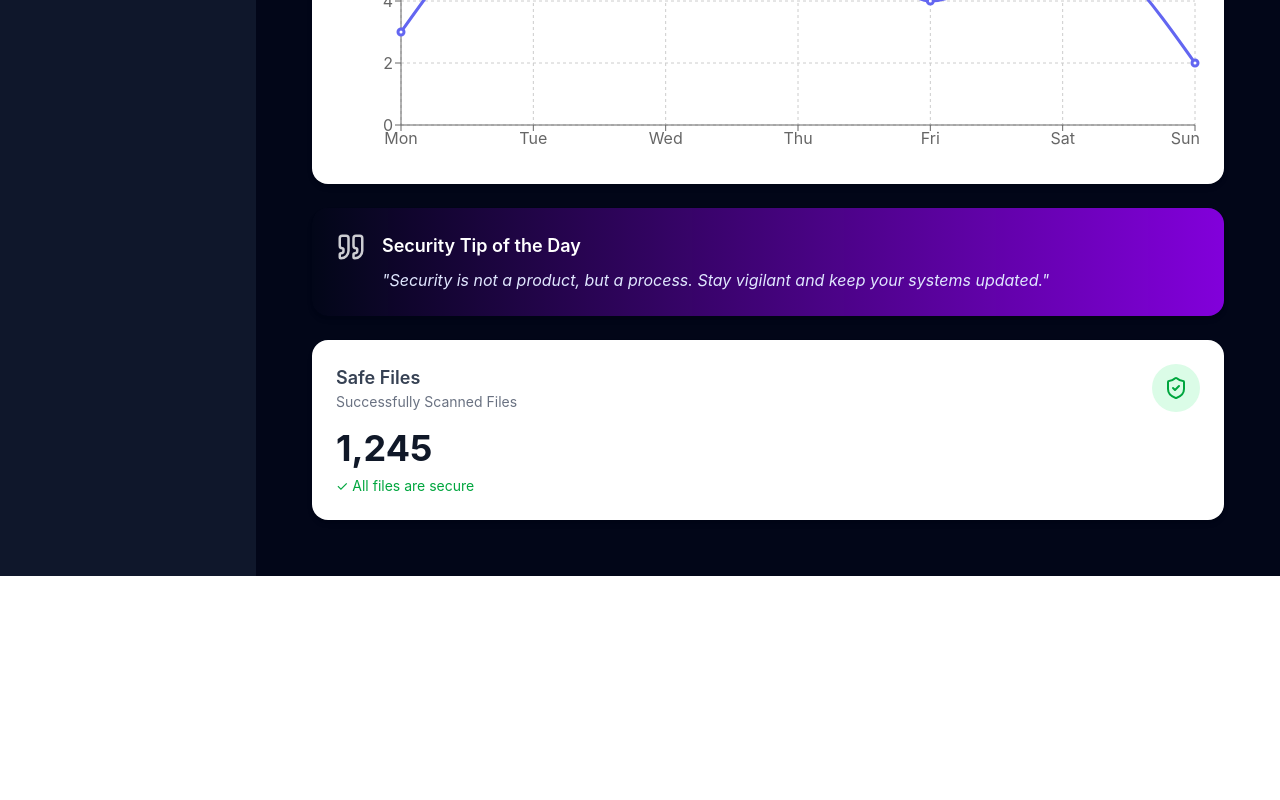
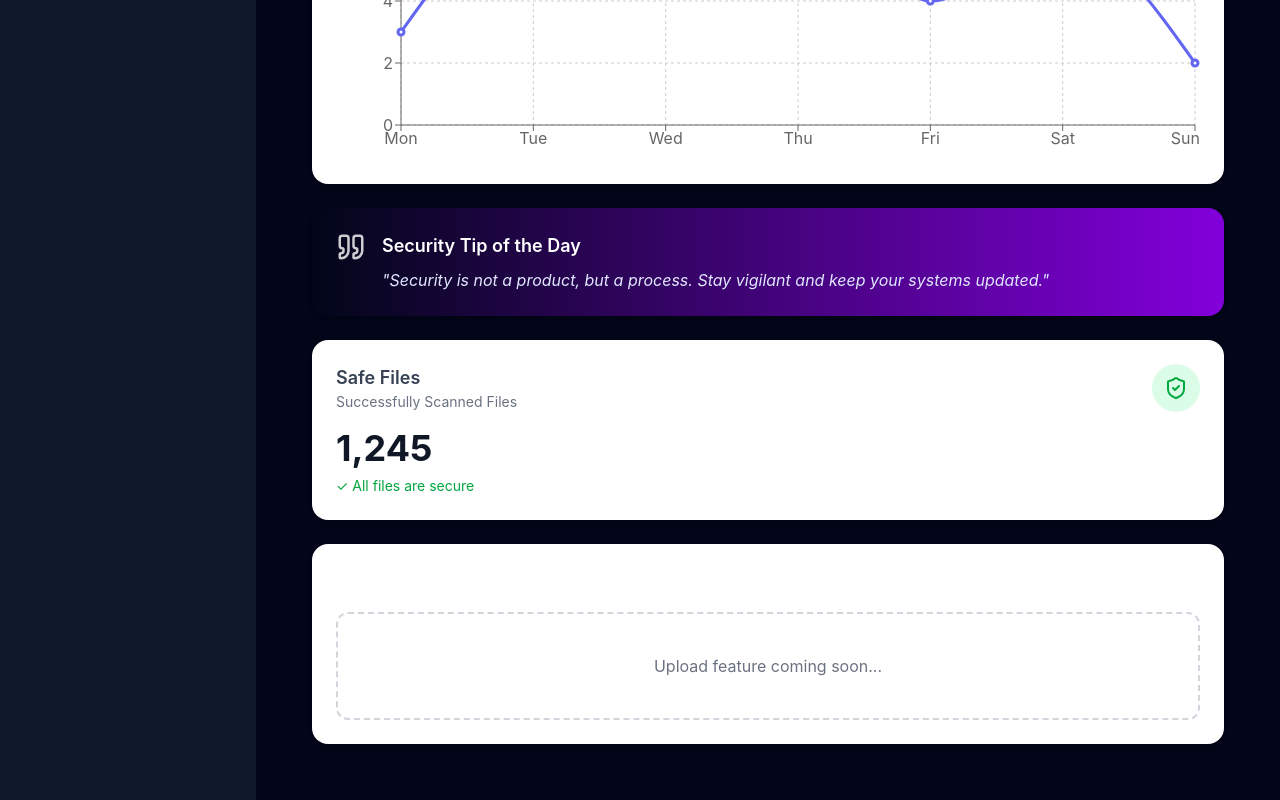
Before and after one commit to rajneeshkaur19/Sentinel_AI, a React (Vite) app in the folder frontend/: page / in a window 1280 px wide. Shown: the part 908-1708 px from the top of the page. Before the commit the page ends 1484 px from the top, so only its background shows below. Built offline with nearby package versions, Linux system fonts and the light colour scheme.

Commit message:
feat(upload): create UploadCard componet

```diff
--- /dev/null
+++ b/frontend/src/components/upload/UploadCard.jsx
@@ -0,0 +1,16 @@
+function UploadCard() {
+    return(
+        <div className = "bg-white dark:bg-slate-800 rounded-2xl shadow-md p-6">
+            <h2 className = "text-xl font-semibold text-gray-800 dark: text-white mb-4">
+                File Upload
+            </h2>
+            <div className = "border-2 border-dashed border-gray-300 rounded-xl p-10 text-center">
+                <p className = "text-gray-500">
+                    Upload feature coming soon...
+                </p>
+            </div>
+        </div>
+    );
+}
+
+export default UploadCard;
--- a/frontend/src/pages/Dashboard.jsx
+++ b/frontend/src/pages/Dashboard.jsx
@@ -7,6 +7,7 @@ import ActivityTable from "../components/dashboard/ActivityTable";
 import ThreatChart from "../components/dashboard/ThreatChart";
 import QuoteCard from "../components/dashboard/QuoteCard";
 import SafeFilesCard from "../components/dashboard/SafeFilesCard";
+import UploadCard from"../components/upload/UploadCard";
 function Dashboard() {
   return(
     <div className = "space-y-6 p-6">
@@ -25,6 +26,7 @@ function Dashboard() {
       <ThreatChart/>
       <QuoteCard/>
       <SafeFilesCard/>
+      <UploadCard/>
     </div>
   );
 }
```
Also changed, not shown: frontend/src/components/upload/FileList.jsx (added), frontend/src/components/upload/UploadArea.jsx (added), frontend/src/components/upload/UploadButton.jsx (added), frontend/src/components/upload/UploadProgress.jsx (added).
